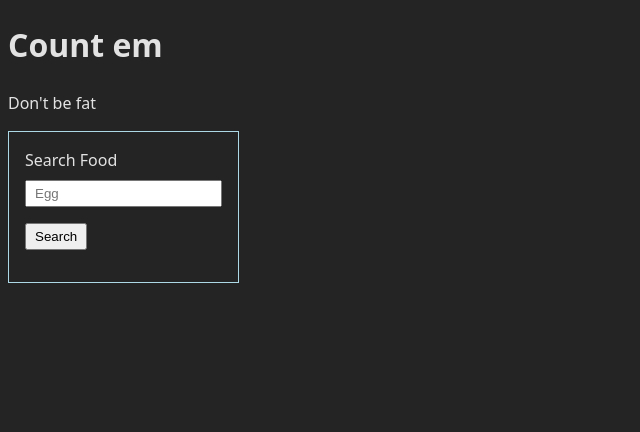
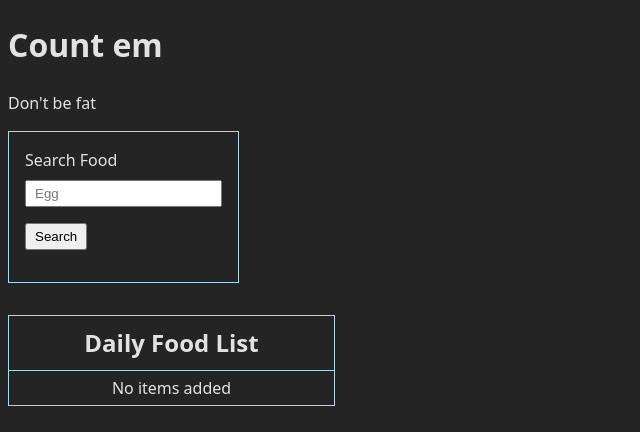
Before and after one commit to anfornee/calorie-counter, a React (Vite) app: page / in a window 1280 px wide. Shown: the top 432 px of the page, without its empty margins (0-640 px from the left). Built offline with nearby package versions, Linux system fonts and the light colour scheme.

Commit message:
it basic but it working

```diff
--- a/src/App.css
+++ b/src/App.css
@@ -31,3 +31,47 @@
   margin: 16px 0;
   padding: 4px 8px;
 }
+
+.daily-food-list-container {
+  width: 325px;
+  border: 1px solid lightblue;
+}
+
+.daily-food-list-title {
+  line-height: 1.5rem;
+  font-size: 1.5rem;
+  margin: 0;
+  padding: 15px 0;
+  text-align: center;
+}
+
+.daily-food-list {
+  list-style-type: none;
+  margin: 0;
+  padding: 0;
+}
+
+.daily-food-list-item {
+  border-top: 1px solid lightblue;
+  display: flex;
+  align-items: center;
+  justify-content: center;
+}
+
+.daily-food-list-item:not(:has(.daily-food-list-item-subitem)) {
+  padding: 5px 10px;
+}
+
+.daily-food-list-item-subitem {
+  display: inline-block;
+  white-space: nowrap;
+  width: 50%;
+  text-align: center;
+  text-overflow: ellipsis;
+  overflow: hidden;
+  padding: 5px 10px;
+}
+
+.daily-food-list-item-subitem:first-child {
+  border-right: 1px solid lightblue;
+}
--- a/src/App.tsx
+++ b/src/App.tsx
@@ -7,6 +7,8 @@ function App() {
   const [searchResults, setSearchResults] = useState<any>(null);
   const [foodNutrients, setFoodNutrients] = useState<any>(null);
   const [query, setQuery] = useState<string>('');
+  const [dailyFoodList, setDailyFoodList] = useState<{ name: string, calories: string }[] | null>(null);
+  const [dailyCaloriesTotal, setDailyCaloriesTotal] = useState<number>(0);
   const [errorMessage, setErrorMessage] = useState<string>('');
 
   const handleQueryValueChanged = (e: React.ChangeEvent<HTMLInputElement>) => {
@@ -51,6 +53,15 @@ function App() {
     }
   }
 
+  const handleAddFoodClicked = () => {
+    if (foodNutrients) {
+      const originalFoodList = dailyFoodList && dailyFoodList.length ? [...dailyFoodList] : [];
+      const newDailyCaloriesTotal = dailyCaloriesTotal + foodNutrients.calories;
+      setDailyCaloriesTotal(newDailyCaloriesTotal)
+      setDailyFoodList([...originalFoodList, foodNutrients])
+    }
+  }
+
   return (
     <>
       <h1>Count em</h1>
@@ -80,8 +91,30 @@ function App() {
           <p>
             Calories: {foodNutrients.calories}
           </p>
+          <button onClick={handleAddFoodClicked}>Add Food</button>
         </div>
       )}
+      <div className='daily-food-list-container'>
+        <h3 className='daily-food-list-title'>Daily Food List</h3>
+        <ul className='daily-food-list'>
+          {dailyFoodList && dailyFoodList.length ? <>
+            <li className='daily-food-list-item'>
+              <span className='daily-food-list-item-subitem'>Name</span>
+              <span className='daily-food-list-item-subitem'>Calories</span>
+            </li>
+            {dailyFoodList.map(foodItem => <li className='daily-food-list-item'>
+              <span className='daily-food-list-item-subitem'>{foodItem.name}</span>
+              <span className='daily-food-list-item-subitem'>{foodItem.calories}</span>
+            </li>)}
+            <li className='daily-food-list-item'>
+              <span className='daily-food-list-item-subitem'>TOTAL</span>
+              <span className='daily-food-list-item-subitem'>
+                {dailyCaloriesTotal}
+              </span>
+            </li>
+          </> : <li className='daily-food-list-item'>No items added</li>}
+        </ul>
+      </div>
     </>
   )
 }
--- a/src/helpers/retrieveFoodNutrients.ts
+++ b/src/helpers/retrieveFoodNutrients.ts
@@ -1,11 +1,12 @@
 export default async function retrieveFoodNutrients({ fdcId }: { fdcId: string }) {
   try {
-    const response = await fetch(`https://api.nal.usda.gov/fdc/v1/food/${fdcId}?format=abridged&nutrients=208&api_key=${import.meta.env.VITE_SUPER_SECRET_API_KEY}`, {
+    const response = await fetch(`https://api.nal.usda.gov/fdc/v1/food/${fdcId}?format=full&nutrients=208&api_key=${import.meta.env.VITE_SUPER_SECRET_API_KEY}`, {
       headers: {
         accept: "application/json"
       }
     });
     const resData = await response.json();
+    console.log('resData: ', resData)
     const foodName = resData.description;
     const caloriesNutrient = resData.foodNutrients[0];
     const caloriesAmount = caloriesNutrient.amount;
```
